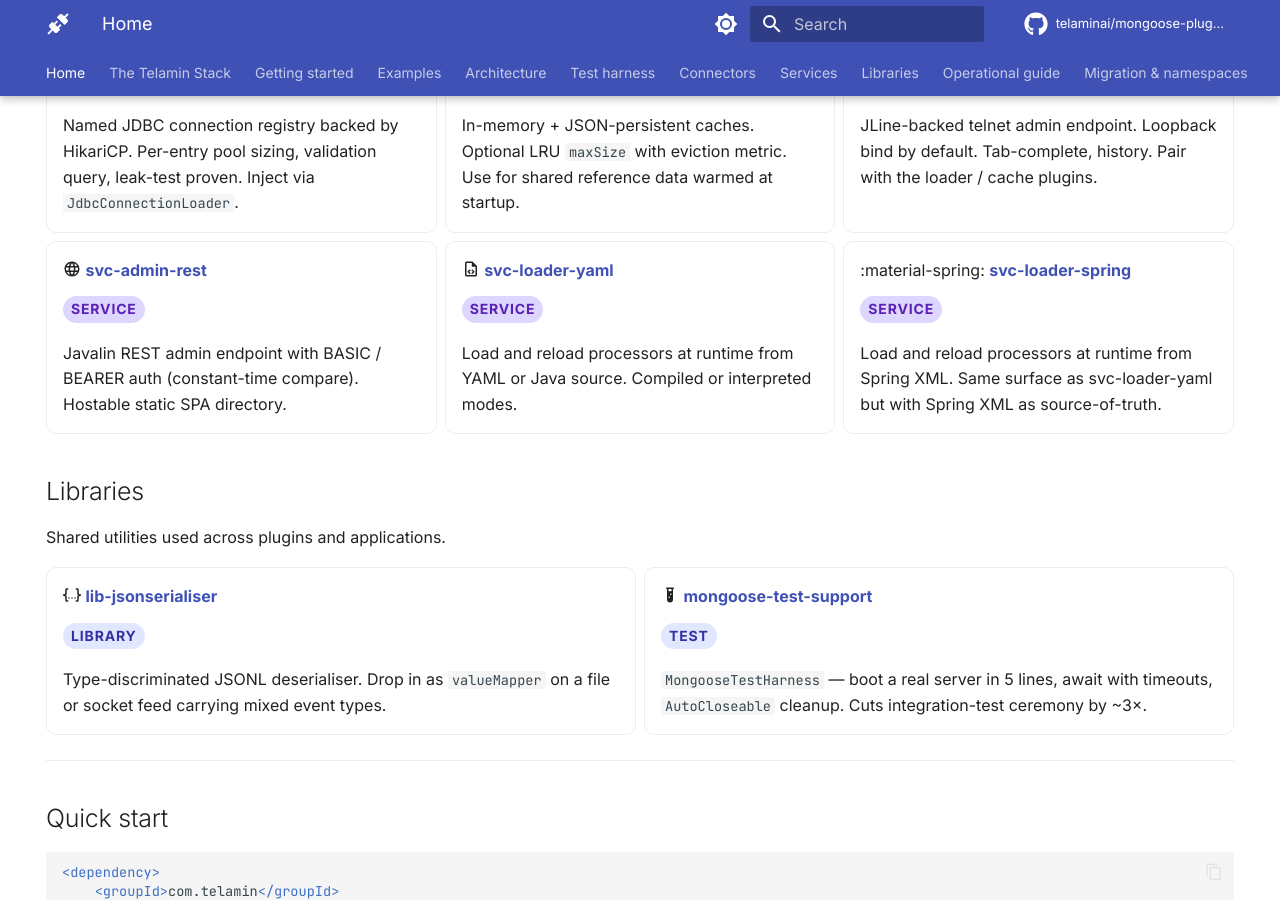
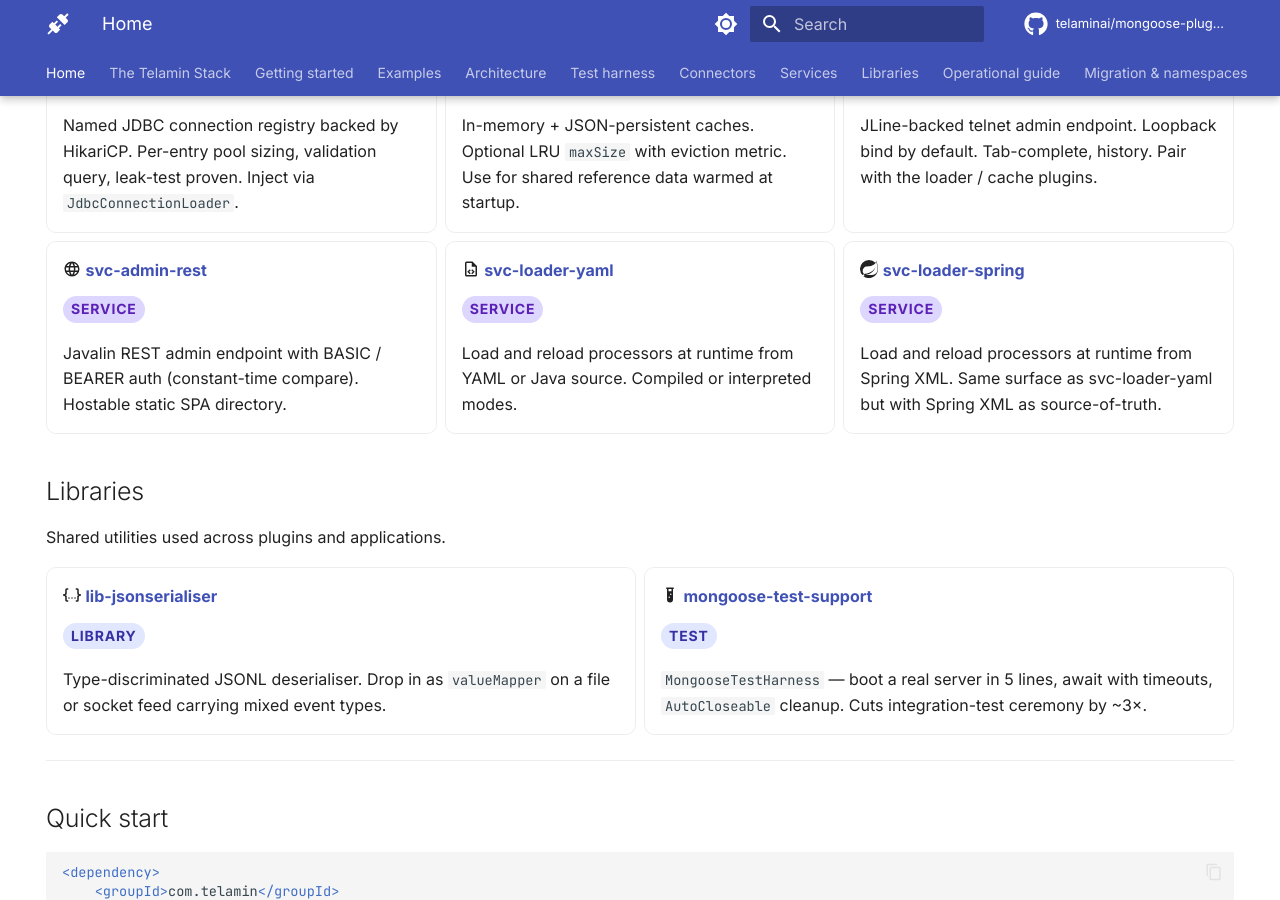
Before and after one commit to telaminai/mongoose-plugins, an MkDocs documentation site: the page built from docs/index.md, in a window 1280 px wide and 900 px high, scrolled down 1795 px. Built offline with MkDocs 1.6.1 and Material for MkDocs 9.7.7, drawn with Linux system fonts in a browser that asks for light colours; comment, search, counter and statistics services are not loaded.

Commit message:
docs: fix Spring icon — material-spring → simple-spring
material-spring isn't in the Material icon set so it rendered as
literal text on the services index. Switched both occurrences to
simple-spring, which is the standard Simple Icons identifier for the
Spring brand mark and ships with mkdocs-material out of the box.

Co-Authored-By: Claude Opus 4.7 (1M context) <noreply@anthropic.com>

```diff
--- a/docs/index.md
+++ b/docs/index.md
@@ -129,7 +129,7 @@ Cross-cutting capabilities shared across processors.
 
     Load and reload processors at runtime from YAML or Java source. Compiled or interpreted modes.
 
--   :material-spring: **[svc-loader-spring](services/loader-spring.md)**
+-   :simple-spring: **[svc-loader-spring](services/loader-spring.md)**
 
     <span class="plugin-tags"><span class="plugin-tag service">service</span></span>
 
```
Also changed, not shown: docs/services/index.md (+1 -1 lines).
